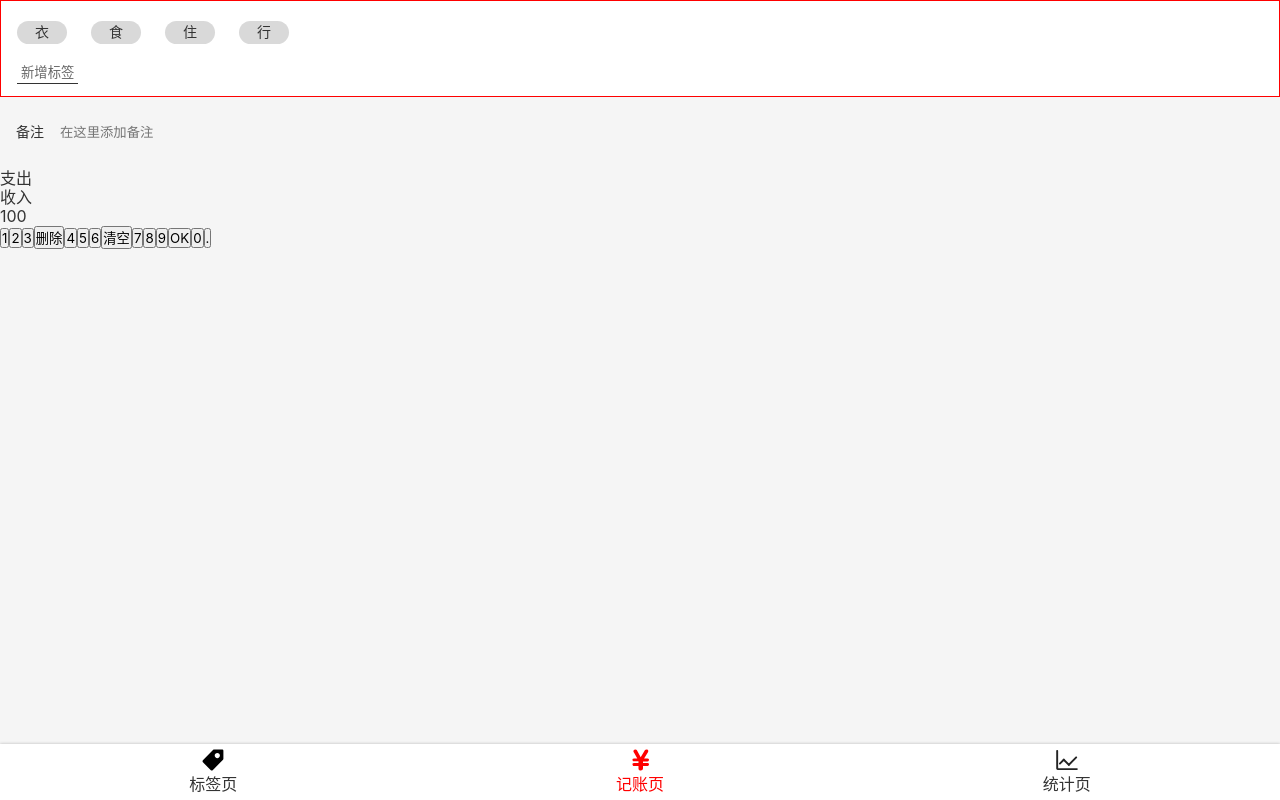
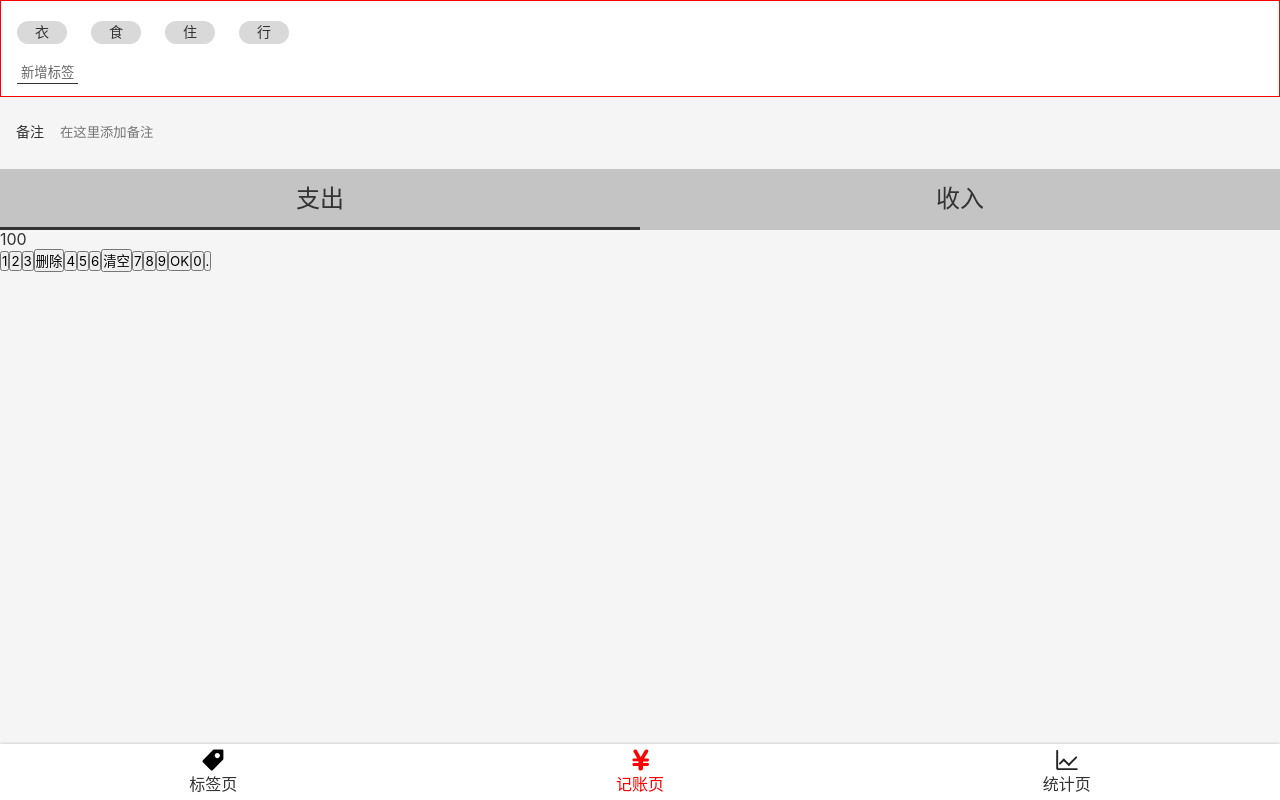
Before and after one commit to jiang-N/morney, a React app: page /#/money in a window 1280 px wide. Built offline with nearby package versions, Linux system fonts and the light colour scheme.

Commit message:
Money.tsx 之 类型 UI 完成

```diff
--- a/src/views/Money.tsx
+++ b/src/views/Money.tsx
@@ -49,7 +49,27 @@
 `;
 
 const CategorySection = styled.section`
-
+  font-size: 24px;
+  > ul{
+    display: flex;
+    background: #c4c4c4;
+    > li{
+      width: 50%;
+      text-align: center;
+      padding: 16px 0;
+      position: relative;
+      &.selected::after{
+        content: '';
+        display:block;
+        height: 3px;
+        background: #333;
+        position: absolute;
+        bottom: 0;
+        width: 100%;
+        left: 0;
+      }
+    }
+  }
 `;
 
 const NumberPadSection = styled.section`
@@ -77,7 +97,7 @@
       </NotesSection>
       <CategorySection>
         <ul>
-          <li>支出</li>
+          <li className='selected'>支出</li>
           <li>收入</li>
         </ul>
       </CategorySection>
```
